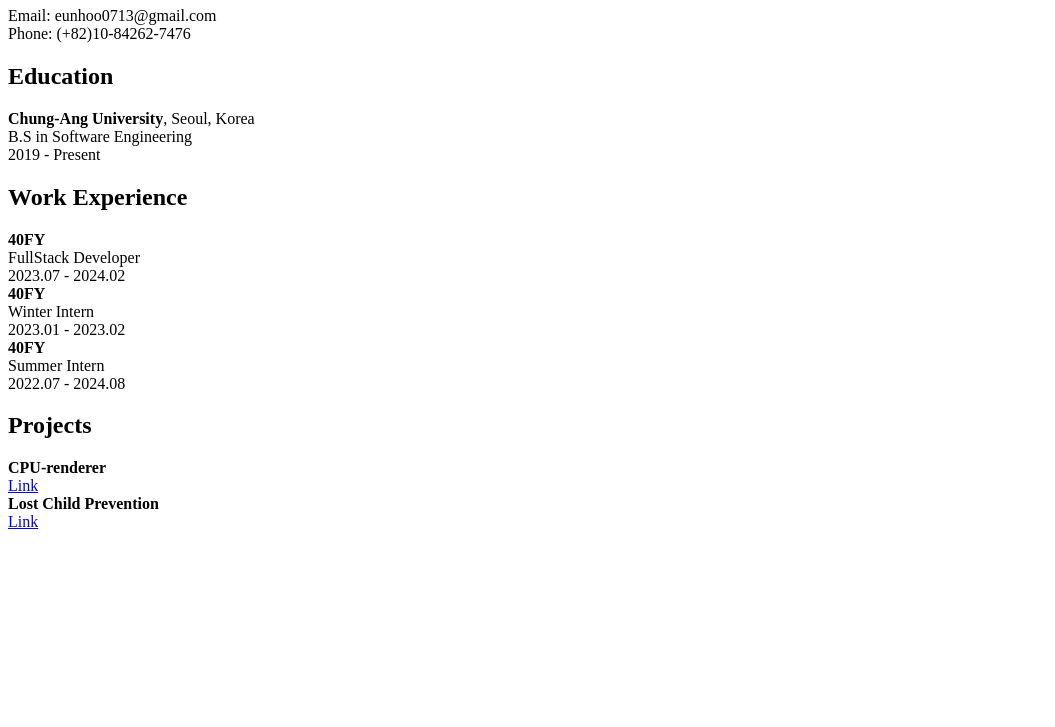
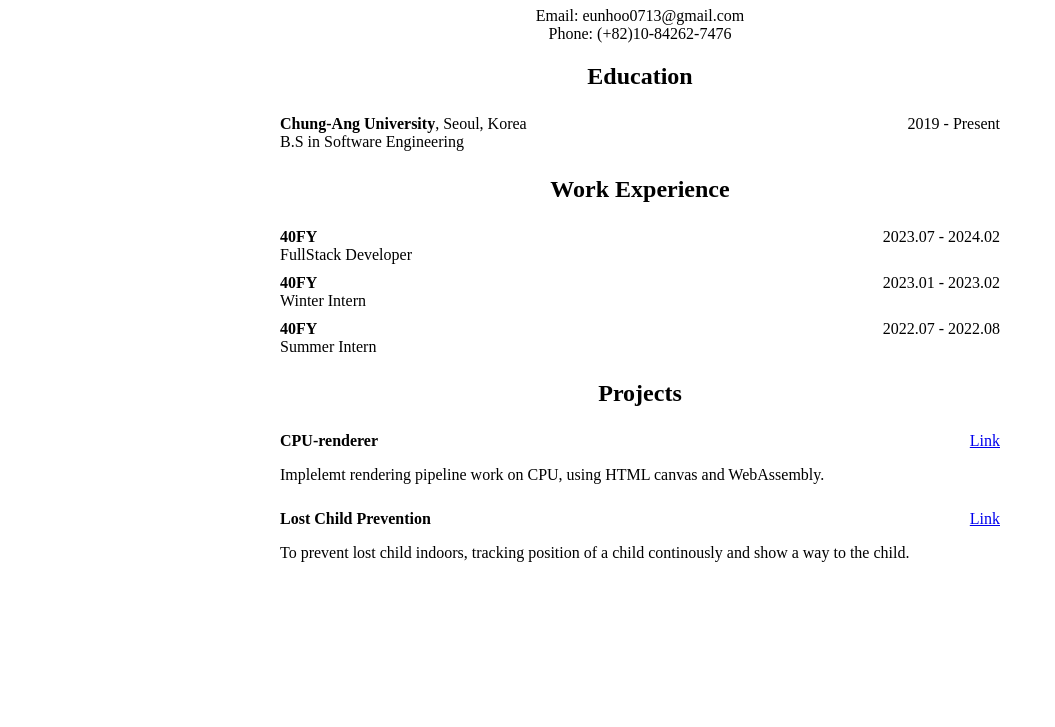
Before and after one commit to UNWHO/UNWHO.github.io, a plain HTML site: page index.html in a window 1280 px wide. Shown: the part 73-800 px from the top of the page, without its empty margins (0-1055 px from the left). Drawn offline with Linux system fonts and the light colour scheme.

Commit message:
add simple description

```diff
--- a/index.html
+++ b/index.html
@@ -4,15 +4,34 @@
     <meta charset="UTF-8" />
     <meta name="viewport" content="width=device-width, initial-scale=1.0" />
     <title>Eunhoo Lee</title>
+    <style>
+      body {
+        text-align: center;
+        width: 80%;
+        margin: auto;
+        max-width: 720px;
+      }
+
+      .container > div {
+        display: flex;
+        justify-content: space-between;
+        padding-top: 5px;
+        padding-bottom: 5px;
+      }
+
+      .container > div > div:first-child {
+        text-align: left;
+      }
+    </style>
   </head>
   <body>
     <h1>Eunhoo Lee</h1>
-    <div>
+    <div class="contact">
       <div>Email: eunhoo0713@gmail.com</div>
       <div>Phone: (+82)10-84262-7476</div>
     </div>
     <h2>Education</h2>
-    <div>
+    <div class="container">
       <div>
         <div>
           <div><b>Chung-Ang University</b>, Seoul, Korea</div>
@@ -22,7 +41,7 @@
       </div>
     </div>
     <h2>Work Experience</h2>
-    <div>
+    <div class="container">
       <div>
         <div>
           <div><b>40FY</b></div>
@@ -42,13 +61,19 @@
           <div><b>40FY</b></div>
           <div>Summer Intern</div>
         </div>
-        <div>2022.07 - 2024.08</div>
+        <div>2022.07 - 2022.08</div>
       </div>
     </div>
     <h2>Projects</h2>
-    <div>
+    <div class="container">
       <div>
-        <div><b>CPU-renderer</b></div>
+        <div>
+          <b>CPU-renderer</b>
+          <p>
+            Implelemt rendering pipeline work on CPU, using HTML canvas and
+            WebAssembly.
+          </p>
+        </div>
         <div>
           <a href="https://github.com/UNWHO/cpu-renderer" target="_blank"
             >Link</a
@@ -56,7 +81,14 @@
         </div>
       </div>
       <div>
-        <div><b>Lost Child Prevention</b></div>
+        <div>
+          <b>Lost Child Prevention</b>
+          <p>
+            To prevent lost child indoors, tracking position of a child
+            continously and show a way to the child.
+            <br />
+          </p>
+        </div>
         <div>
           <a
             href="https://github.com/capstone-team-6/capstone-design"
```
